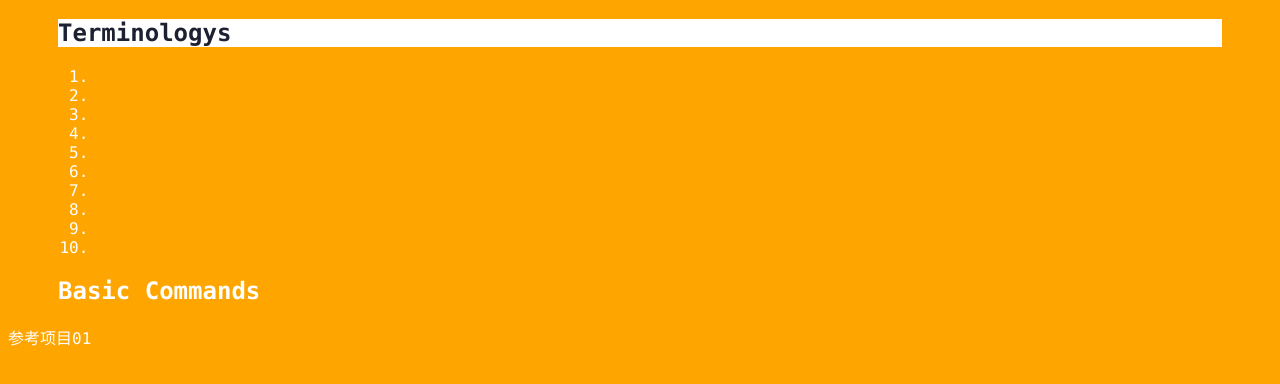
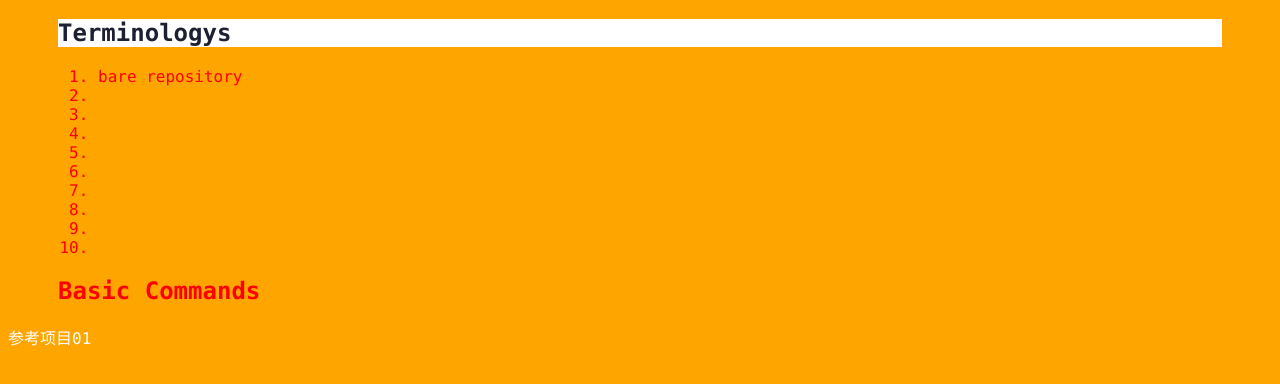
Before and after one commit to YCHYouCaiHua/HaveFun_Git, a plain HTML site: page index.html in a window 1280 px wide. Both pictures are taken after a click on the element "Terminologys". Shown: the part 226-610 px from the top of the page. Drawn offline with Linux system fonts and the light colour scheme.

Commit message:
Modified index.html->readme.md->styles/styles.css

```diff
--- a/index.html
+++ b/index.html
@@ -14,7 +14,7 @@
         <div class="accordion"><h1>Terminologys</h1></div>
             <div class="panel">
                 <ol>
-                    <li></li>
+                    <li>bare repository</li>
                     <li></li>
                     <li></li>
                     <li></li>
--- a/styles/style.css
+++ b/styles/style.css
@@ -1,7 +1,7 @@
 body{
   background-color: orange;
   font-family: 'Monaco', sans-serif;
-  color: white;
+  color: red;
 }
 
 body a{
```
Also changed, not shown: 1 other file.
